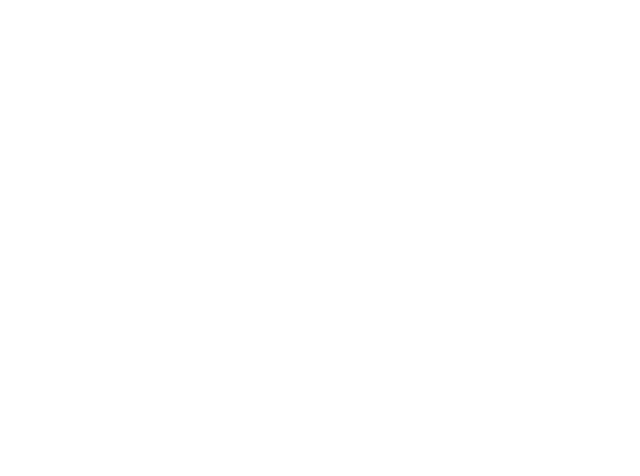
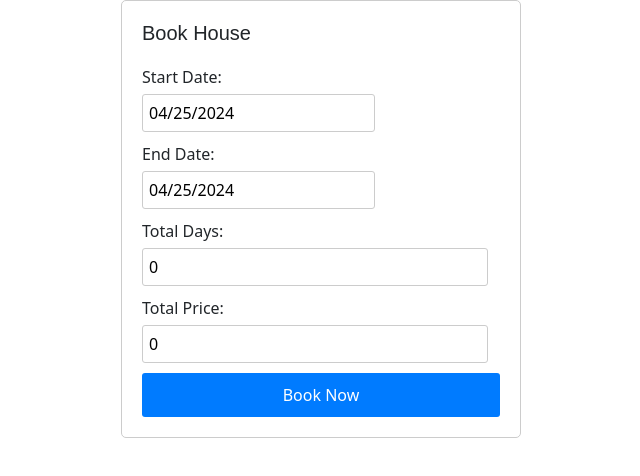
Before and after one commit to NguyenVanHaiNhat/Rent-Application-FE, a React (Create React App) app: page /book/1/1 in a window 1280 px wide. Before the commit this address had no page. Shown: the top 476 px of the page, without its empty margins (319-959 px from the left). Built offline with nearby package versions, Linux system fonts and the light colour scheme.

Commit message:
#16 - book a house

```diff
--- a/src/App.js
+++ b/src/App.js
@@ -9,6 +9,7 @@
 import HostDetail from "./component/host/HostDetail";
 import ListHouse from "./component/host/ListHouse";
 import ChangePassword from "./component/changepassword/ChangePassword";
+import BookingForm from "./component/booking/BookingForm";
 
 function App() {
     return (
@@ -22,6 +23,7 @@
             <Route path="/detail/:id" element={<HostDetail/>}></Route>
             <Route path="/owner/:id" element={<ListHouse/>}></Route>
             <Route path="/change-password" element={<ChangePassword/>}></Route>
+            <Route path="/book/:id/:price" element={<BookingForm/>}></Route>
         </Routes>
 
     );
--- /dev/null
+++ b/src/component/booking/BookingForm.css
@@ -0,0 +1,62 @@
+.booking-form-container {
+    max-width: 400px;
+    margin: 0 auto;
+    padding: 20px;
+    border: 1px solid #ccc;
+    border-radius: 5px;
+}
+
+.booking-form-container h2 {
+    margin-bottom: 20px;
+}
+
+.booking-form-container label {
+    display: block;
+    margin-bottom: 5px;
+}
+
+.booking-form-container input[type="text"],
+.booking-form-container input[type="date"] {
+    width: calc(100% - 12px);
+    padding: 6px;
+    margin-bottom: 10px;
+    border: 1px solid #ccc;
+    border-radius: 3px;
+}
+
+.booking-form-container .error {
+    color: red;
+    font-size: 0.8em;
+    margin-top: 5px;
+}
+
+.booking-form-container button[type="submit"] {
+    width: 100%;
+    padding: 10px;
+    background-color: #007bff;
+    color: #fff;
+    border: none;
+    border-radius: 3px;
+    cursor: pointer;
+}
+
+.booking-form-container button[type="submit"]:hover {
+    background-color: #0056b3;
+}
+
+.booking-form-container .total {
+    margin-top: 20px;
+}
+
+.booking-form-container .total label {
+    font-weight: bold;
+}
+
+.booking-form-container .total input[type="text"] {
+    width: calc(100% - 70px);
+    margin-top: 5px;
+    background-color: #f5f5f5;
+    border: 1px solid #ccc;
+    border-radius: 3px;
+    padding: 6px;
+}
--- /dev/null
+++ b/src/component/booking/BookingForm.js
@@ -0,0 +1,111 @@
+import React, { useState, useEffect } from 'react';
+import { useParams } from 'react-router-dom';
+import { Formik, Form, ErrorMessage } from 'formik';
+import * as Yup from 'yup';
+import DatePicker from 'react-datepicker';
+import 'react-datepicker/dist/react-datepicker.css';
+import moment from 'moment';
+import "./BookingForm.css"
+import { bookHouse, calculateTotalPrice } from "../../service/BookHouse";
+import BookingModal from "./BookingModal";
+import { ToastContainer, toast } from 'react-toastify';
+import 'react-toastify/dist/ReactToastify.css';
+
+const validate = Yup.object().shape({
+    startDate: Yup.date()
+        .required('Start Date is required')
+        .max(Yup.ref('endDate'), 'Start Date must be before End Date'),
+    endDate: Yup.date()
+        .min(Yup.ref('startDate'), 'End Date must be after Start Date')
+        .required('End Date is required'),
+});
+
+const BookingForm = () => {
+    const { id: houseId, price: housePrice } = useParams();
+    const [showSuccessModal, setShowSuccessModal] = useState(false);
+    const [totalDays, setTotalDays] = useState(0);
+    const [totalPrice, setTotalPrice] = useState(housePrice);
+
+    useEffect(() => {
+        setTotalPrice(calculateTotalPrice(totalDays, housePrice));
+    }, [totalDays, housePrice]);
+
+    return (
+        <div className="booking-form-container">
+            <h2>Book House</h2>
+            <Formik
+                initialValues={{
+                    startDate: new Date(),
+                    endDate: new Date(),
+                    houseId: houseId
+                }}
+                validationSchema={validate}
+                onSubmit={async (values, { setSubmitting }) => {
+                    const { startDate, endDate } = values;
+                    try {
+                        const { success, message } = await bookHouse(startDate, endDate, houseId);
+                        if (success) {
+                            setShowSuccessModal(true);
+                        } else {
+                            toast.error(message);
+                        }
+                    } catch (error) {
+                        toast.error('Booking failed. Please try again.');
+                    }
+                    setSubmitting(false);
+                }}
+            >
+                {({ isSubmitting, values, setFieldValue }) => (
+                    <Form>
+                        <div>
+                            <label>Start Date:</label>
+                            <DatePicker
+                                name="startDate"
+                                selected={values.startDate}
+                                onChange={(date) => {
+                                    setFieldValue('startDate', date);
+                                    const days = moment(values.endDate).diff(moment(date), 'days') + 1;
+                                    setTotalDays(days);
+                                }}
+                                maxDate={values.endDate}
+                            />
+                            <ErrorMessage name="startDate" component="div" className="error" />
+                        </div>
+                        <div>
+                            <label>End Date:</label>
+                            <DatePicker
+                                name="endDate"
+                                selected={values.endDate}
+                                onChange={(date) => {
+                                    setFieldValue('endDate', date);
+                                    const days = moment(date).diff(moment(values.startDate), 'days') + 1;
+                                    setTotalDays(days);
+                                }}
+                                minDate={values.startDate}
+                            />
+                            <ErrorMessage name="endDate" component="div" className="error" />
+                        </div>
+                        <div>
+                            <label>Total Days:</label>
+                            <input type="text" value={totalDays} readOnly />
+                        </div>
+                        <div>
+                            <label>Total Price:</label>
+                            <input type="text" value={totalPrice} readOnly />
+                        </div>
+                        <button type="submit" disabled={isSubmitting}>
+                            {isSubmitting ? 'Booking...' : 'Book Now'}
+                        </button>
+                    </Form>
+                )}
+            </Formik>
+            <ToastContainer />
+            <BookingModal
+                show={showSuccessModal}
+                onClose={() => setShowSuccessModal(false)}
+            />
+        </div>
+    );
+};
+
+export default BookingForm;
--- /dev/null
+++ b/src/component/booking/BookingModal.js
@@ -0,0 +1,26 @@
+import Button from "react-bootstrap/Button";
+import Modal from "react-bootstrap/Modal";
+import {useNavigate} from "react-router-dom";
+
+export default function BookingModal(props) {
+    const { show, onClose} = props;
+    const navigate = useNavigate();
+    const redirectTo = () => {
+        onClose();
+        navigate("/");
+    }
+
+    return (
+        <Modal show={show} onHide={onClose}>
+            <Modal.Header closeButton>
+                <Modal.Title>Success</Modal.Title>
+            </Modal.Header>
+            <Modal.Body>Booking successfully!</Modal.Body>
+            <Modal.Footer>
+                <Button variant="success" onClick={redirectTo}>
+                    Success
+                </Button>
+            </Modal.Footer>
+        </Modal>
+    );
+}
--- /dev/null
+++ b/src/service/BookHouse.js
@@ -0,0 +1,32 @@
+import axios from "axios";
+import moment from 'moment';
+
+export const calculateTotalPrice = (days, price) => {
+    return days * price;
+};
+
+export const bookHouse = async (startDate, endDate, houseId) => {
+    const token = localStorage.getItem('authToken');
+    try {
+        const response = await axios.post(
+            'http://localhost:8080/bookAHouse',
+            {
+                start_date: moment(startDate).format('YYYY-MM-DD'),
+                end_date: moment(endDate).format('YYYY-MM-DD'),
+                idHouse: houseId,
+            },
+            {
+                headers: {
+                    Authorization: `Bearer ${token}`
+                },
+            }
+        );
+        if (response.status === 201) {
+            return { success: true };
+        } else {
+            return { success: false, message: 'Booking failed. Please try again.' };
+        }
+    } catch (error) {
+        return { success: false, message: 'Booking failed. Please try again.' };
+    }
+};
```
